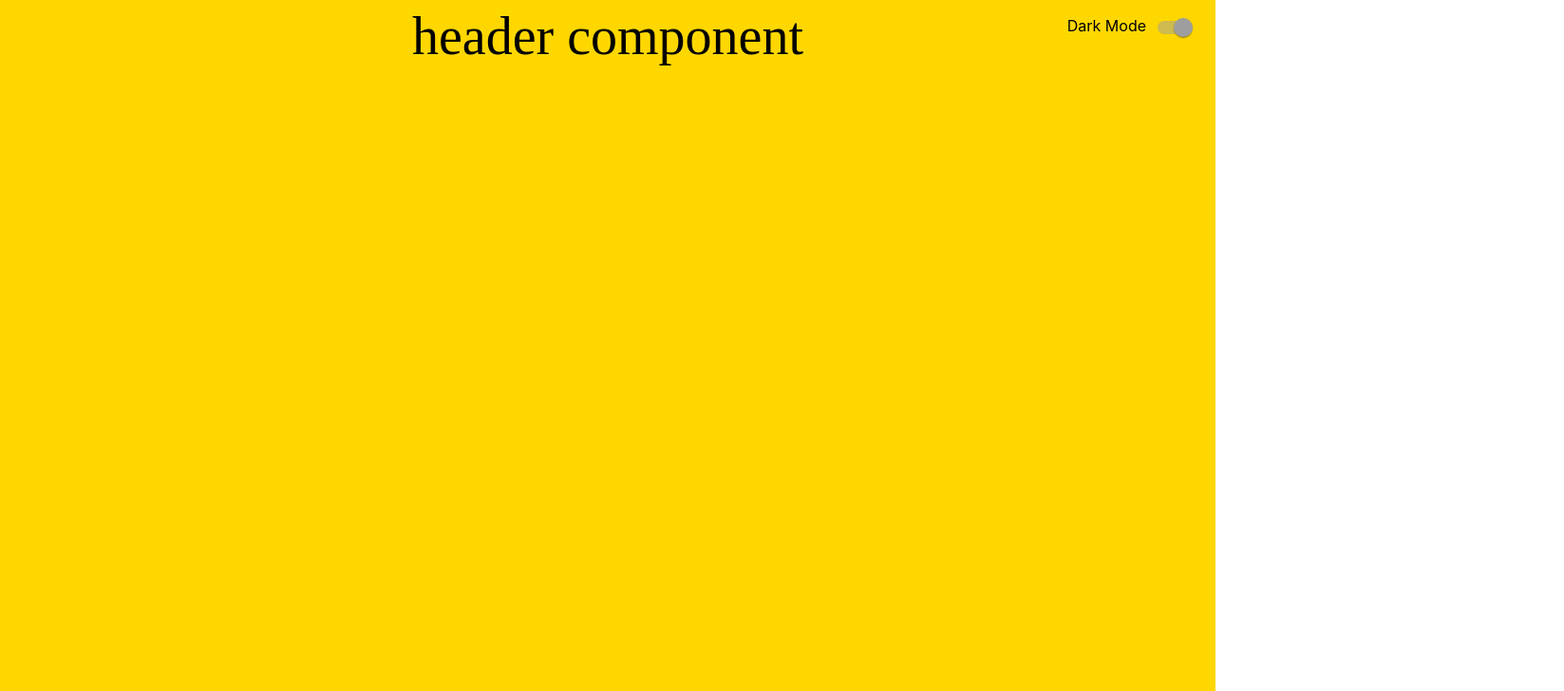
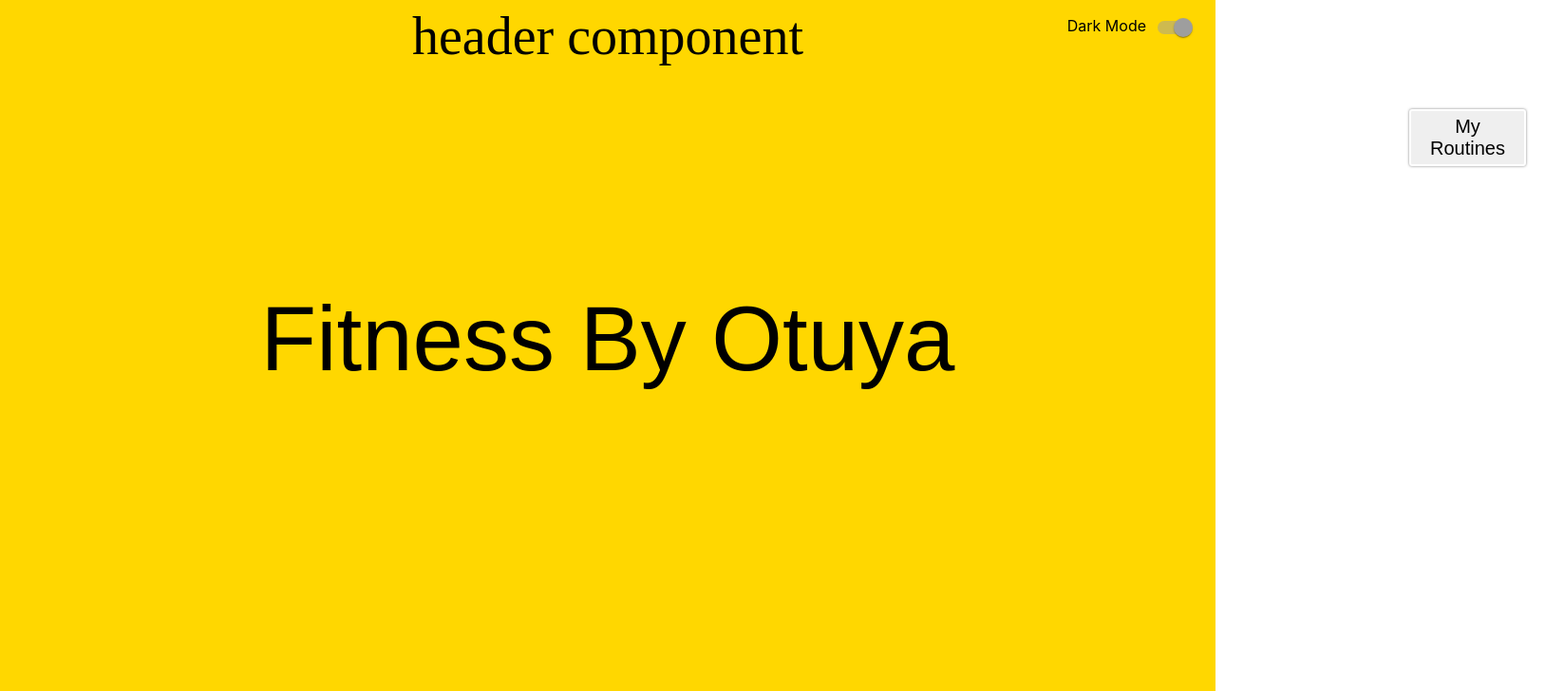
Before and after one commit to Otuyanyangayi/FitnessbyOtuya-, a React (Create React App) app: page / in a window 1280 px wide. Shown: the top 728 px of the page at 95% size, 1647 px wide, since content can reach past the window. Built offline with nearby package versions, Linux system fonts and the light colour scheme.

Commit message:
display Landing page

```diff
--- a/src/App.js
+++ b/src/App.js
@@ -3,6 +3,8 @@ import { Container, withStyles,Switch } from "@material-ui/core";
 import { grey } from "@material-ui/core/colors";
 import React, {  useState } from "react";
 import Header from "./components/Header/Header"
+import LandingPage from "./components/LandingPage.js/LandingPage";
+import {Router} from "react-router-dom";
 
 import './App.css';
 
@@ -30,16 +32,15 @@ function App() {
     <div style={{ backgroundColor:LightMode ? "gold" : "black", backgroundRepeat: 'no-repeat', backgroundsize:"cover",
     color: LightMode ? "black" : "white"}}>
       <Container maxWidth="md" style={{display: "flex", flexDirection:"column", height : "100vh"}}>
+
       <Header/>
-      <div
-          style={{ position: "absolute", top: 0, right: 15, paddingTop: 10 }}
-        >
+
+      <div style={{ position: "absolute", top: 0, right: 15, paddingTop: 10 }}>
           <span>{LightMode ? "Dark" : "Light"} Mode</span>
-          <DarkMode
-            checked={LightMode}
-            onChange={() => setLightMode(!LightMode)}
-          />
+          <DarkMode checked={LightMode} onChange={() => setLightMode(!LightMode)}/>
         </div>
+        <LandingPage/>
+
 
       </Container>
     </div>
```
